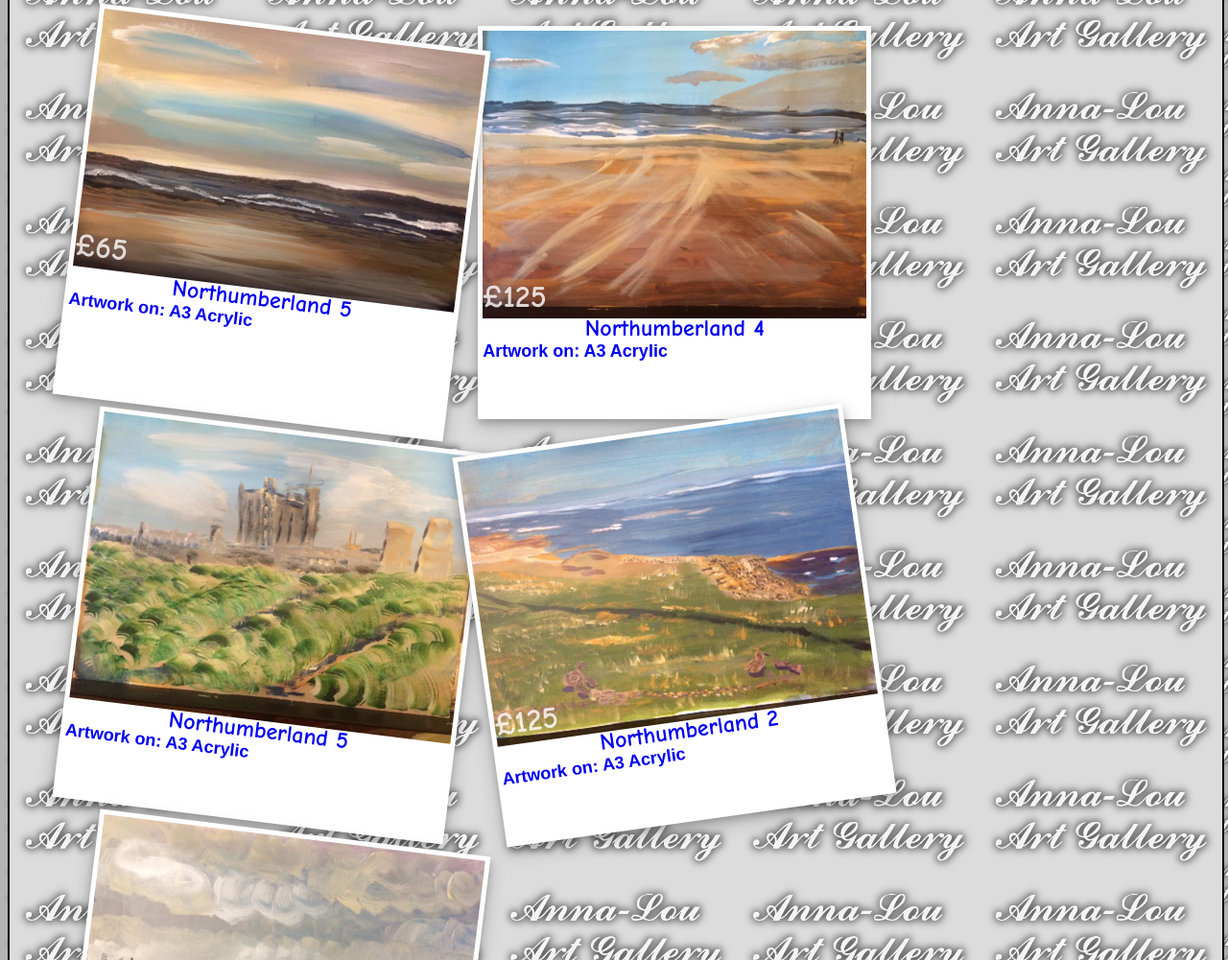
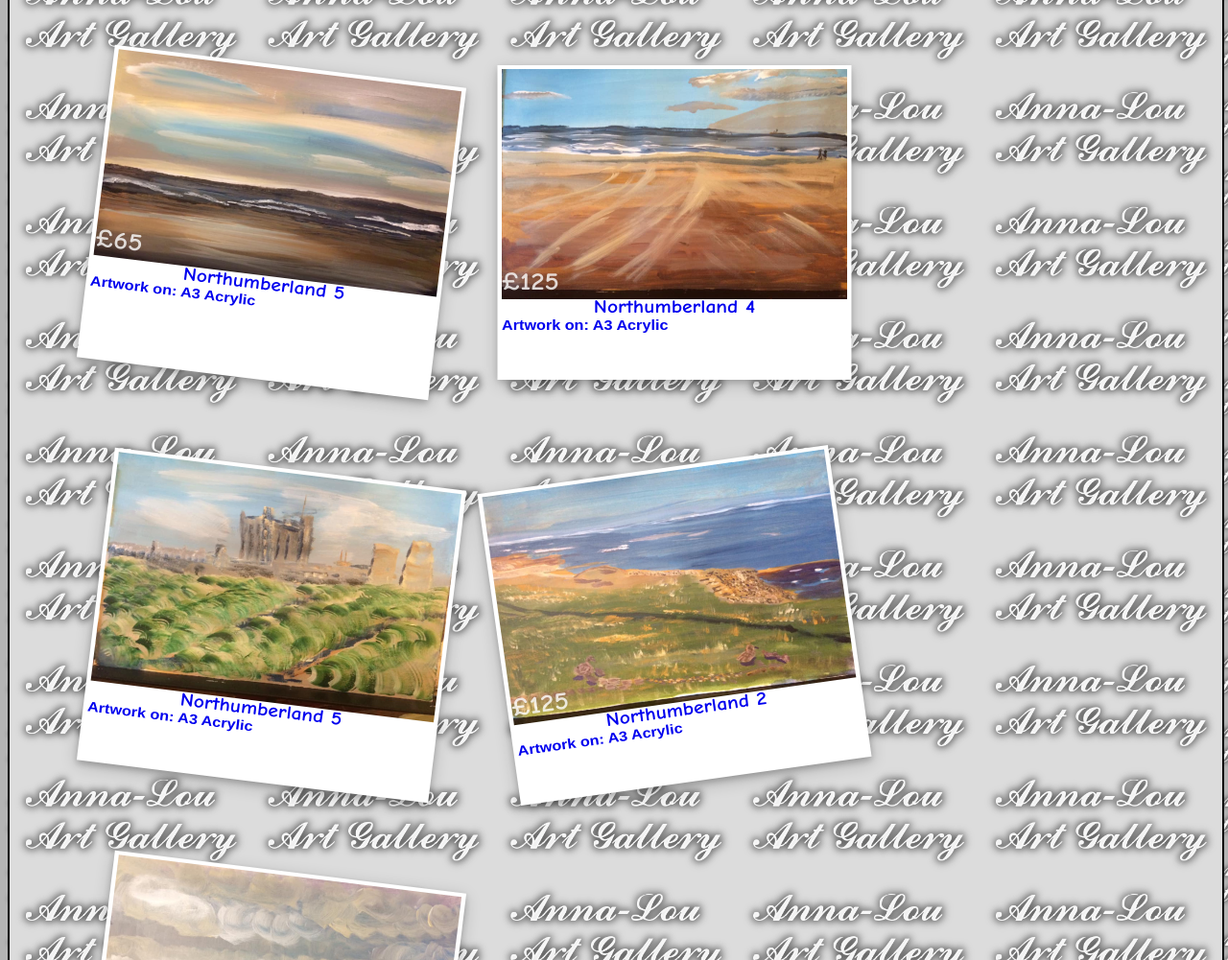
Before and after one commit to BetMadZac73/Polaroid, a plain HTML site: page index.html in a window 1280 px wide. Shown: the part 1799-2800 px from the top of the page at 96% size. Drawn offline with Linux system fonts and the light colour scheme.

Commit message:
Update scaling in css
set the default scaling to 0.8 inside the polaroid container, so that when it expands to 1.1 it's got room either side of it.

```diff
--- a/polaroid.css
+++ b/polaroid.css
@@ -23,6 +23,7 @@ div.polaroid {
   margin: 5px;
   padding: 5px;
   transition: background-color 2s, transform 2s;
+  transform: scaleY(0.8) scaleX(0.9);
 }
 div.polaroid:hover {
   background-color: black;
@@ -58,12 +59,12 @@ div.rotate_right {
   float: left;
   -ms-transform: rotate(7deg); /* IE 9 */
   -webkit-transform: rotate(7deg); /* Safari */
-  transform: rotate(7deg);
+  transform: rotate(7deg) scaleY(0.8) scaleX(0.9);
 }
 
 div.rotate_left {
   float: left;
   -ms-transform: rotate(-8deg); /* IE 9 */
   -webkit-transform: rotate(-8deg); /* Safari */
-  transform: rotate(-8deg);
+  transform: rotate(-8deg) scaleY(0.8) scaleX(0.9);
 }
```
